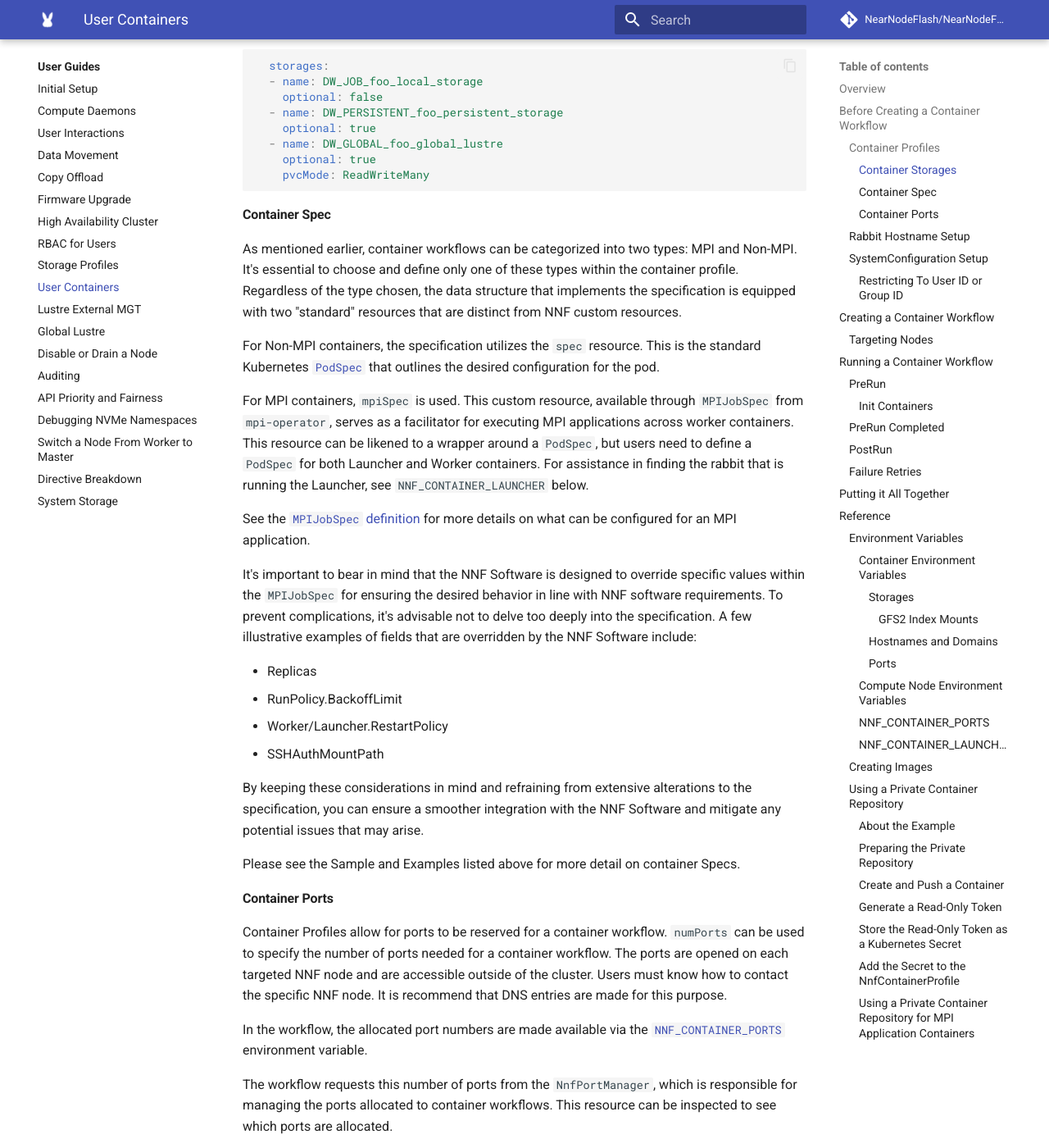
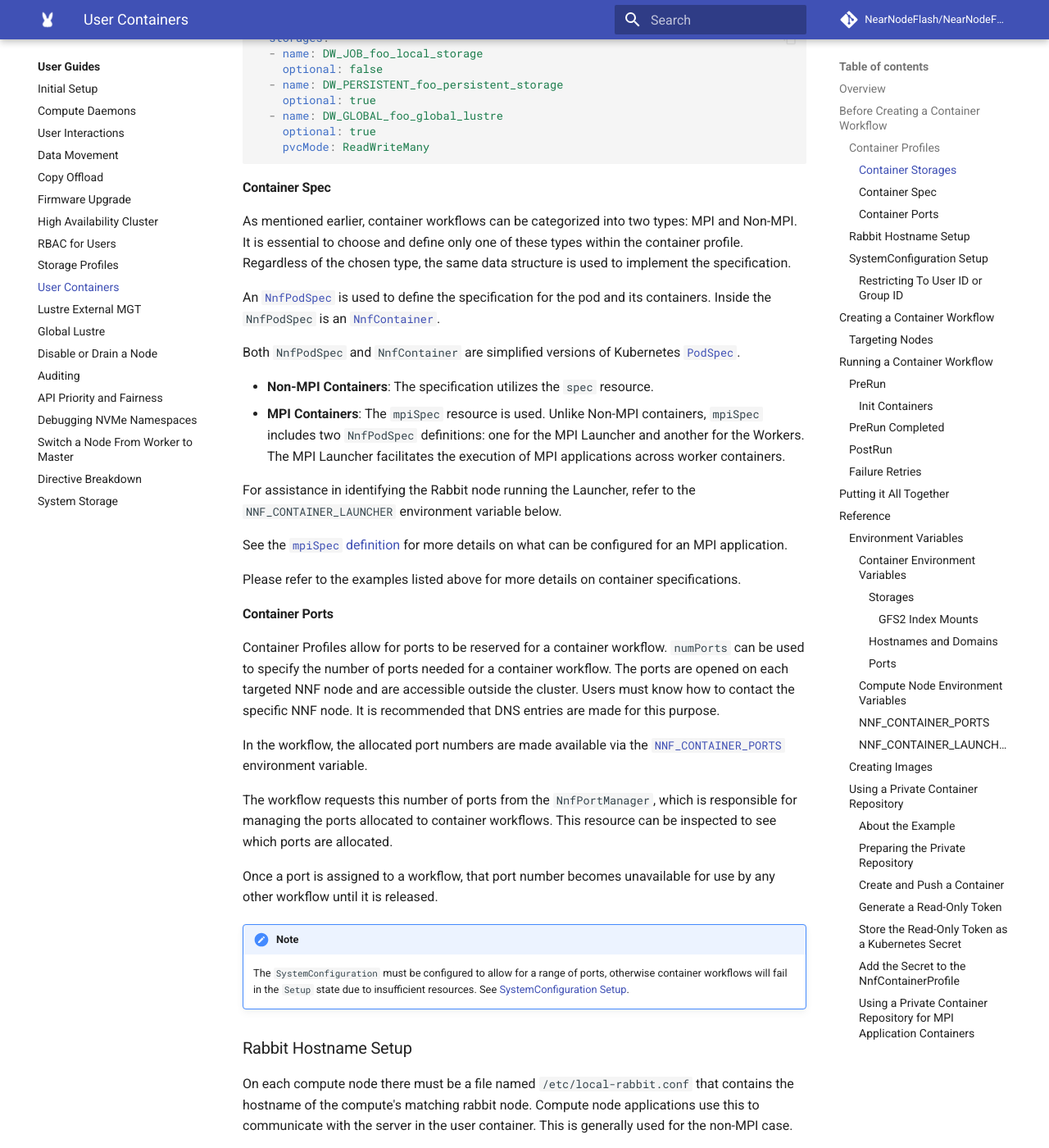
Before and after one commit to NearNodeFlash/NearNodeFlash.github.io, an MkDocs documentation site: the page built from docs/guides/user-containers/readme.md, in a window 1280 px wide and 1400 px high, scrolled down 2480 px. Shown: the whole window at 82% size. Built offline with MkDocs 1.6.1 and Material for MkDocs 9.7.7, drawn with Linux system fonts in a browser that asks for light colours; comment, search, counter and statistics services are not loaded; the version menu is left out; some of the changed text lies outside the part shown.

Commit message:
Update for NnfPodSpec
Signed-off-by: Blake Devcich <blake.devcich@hpe.com>

````diff
--- a/docs/guides/user-containers/readme.md
+++ b/docs/guides/user-containers/readme.md
@@ -52,13 +52,12 @@ The next few subsections provide an overview of the primary components comprisin
 aspects, they don't encompass every single detail. For an in-depth understanding of the capabilities
 offered by container profiles, we recommend referring to the following resources:
 
-- [Type definition](https://github.com/NearNodeFlash/nnf-sos/blob/master/api/v1alpha6/nnfcontainerprofile_types.go#L35) for `NnfContainerProfile`
-- [Sample](https://github.com/NearNodeFlash/nnf-sos/blob/master/config/samples/nnf_v1alpha6_nnfcontainerprofile.yaml) for `NnfContainerProfile`
-- [Online Examples](https://github.com/NearNodeFlash/nnf-sos/blob/master/config/examples/nnf_nnfcontainerprofiles.yaml) for `NnfContainerProfile` (same as `kubectl get` above)
+- [Type definition](https://github.com/NearNodeFlash/nnf-sos/blob/master/api/v1alpha7/nnfcontainerprofile_types.go#L36) for `NnfContainerProfile`
+- [Examples](https://github.com/NearNodeFlash/nnf-sos/blob/master/config/examples/nnf_nnfcontainerprofiles.yaml) for `NnfContainerProfile` (same as `kubectl get` above)
 
 #### Container Storages
 
-The `Storages` defined in the profile allow NNF filesystems to be made available inside of the
+The `Storages` defined in the profile allow NNF filesystems to be made available inside the
 container. These storages need to be referenced in the container workflow unless they are marked as
 optional.
 
@@ -108,47 +107,38 @@ Example:
 
 #### Container Spec
 
-As mentioned earlier, container workflows can be categorized into two types: MPI and Non-MPI. It's
+As mentioned earlier, container workflows can be categorized into two types: MPI and Non-MPI. It is
 essential to choose and define only one of these types within the container profile. Regardless of
-the type chosen, the data structure that implements the specification is equipped with two
-"standard" resources that are distinct from NNF custom resources.
+the chosen type, the same data structure is used to implement the specification.
 
-For Non-MPI containers, the specification utilizes the `spec` resource. This is the standard
-Kubernetes
-[`PodSpec`](https://kubernetes.io/docs/reference/kubernetes-api/workload-resources/pod-v1/#PodSpec)
-that outlines the desired configuration for the pod.
+An
+[`NnfPodSpec`](https://github.com/NearNodeFlash/nnf-sos/blob/master/api/v1alpha7/nnfcontainerprofile_types.go#L93)
+is used to define the specification for the pod and its containers. Inside the `NnfPodSpec` is an
+[`NnfContainer`](https://github.com/NearNodeFlash/nnf-sos/blob/master/api/v1alpha7/nnfcontainerprofile_types.go#L145).
 
-For MPI containers, `mpiSpec` is used. This custom resource, available through `MPIJobSpec` from
-`mpi-operator`, serves as a facilitator for executing MPI applications across worker containers.
-This resource can be likened to a wrapper around a `PodSpec`, but users need to define a `PodSpec`
-for both Launcher and Worker containers. For assistance in finding the rabbit that is running the Launcher, see `NNF_CONTAINER_LAUNCHER` below.
+Both `NnfPodSpec` and `NnfContainer` are simplified versions of Kubernetes
+[`PodSpec`](https://kubernetes.io/docs/reference/kubernetes-api/workload-resources/pod-v1/#PodSpec).
 
-See the [`MPIJobSpec`
-definition](https://github.com/kubeflow/mpi-operator/blob/v0.4.0/pkg/apis/kubeflow/v2beta1/types.go#L137)
+- **Non-MPI Containers**: The specification utilizes the `spec` resource.
+- **MPI Containers**: The `mpiSpec` resource is used. Unlike Non-MPI containers, `mpiSpec` includes
+two `NnfPodSpec` definitions: one for the MPI Launcher and another for the Workers. The MPI Launcher
+facilitates the execution of MPI applications across worker containers.
+
+For assistance in identifying the Rabbit node running the Launcher, refer to the
+`NNF_CONTAINER_LAUNCHER` environment variable below.
+
+See the [`mpiSpec`
+definition](https://github.com/NearNodeFlash/nnf-sos/blob/master/api/v1alpha7/nnfcontainerprofile_types.go#L119)
 for more details on what can be configured for an MPI application.
 
-It's important to bear in mind that the NNF Software is designed to override specific values within
-the `MPIJobSpec` for ensuring the desired behavior in line with NNF software requirements. To
-prevent complications, it's advisable not to delve too deeply into the specification. A few
-illustrative examples of fields that are overridden by the NNF Software include:
-
-- Replicas
-- RunPolicy.BackoffLimit
-- Worker/Launcher.RestartPolicy
-- SSHAuthMountPath
-
-By keeping these considerations in mind and refraining from extensive alterations to the
-specification, you can ensure a smoother integration with the NNF Software and mitigate any
-potential issues that may arise.
-
-Please see the Sample and Examples listed above for more detail on container Specs.
+Please refer to the examples listed above for more details on container specifications.
 
 #### Container Ports
 
 Container Profiles allow for ports to be reserved for a container workflow. `numPorts` can be used
 to specify the number of ports needed for a container workflow. The ports are opened on each
-targeted NNF node and are accessible outside of the cluster. Users must know how to contact the
-specific NNF node. It is recommend that DNS entries are made for this purpose.
+targeted NNF node and are accessible outside the cluster. Users must know how to contact the
+specific NNF node. It is recommended that DNS entries are made for this purpose.
 
 In the workflow, the allocated port numbers are made available via the
 [`NNF_CONTAINER_PORTS`](#nnf_container_ports) environment variable.
@@ -243,9 +233,8 @@ data:
   storages:
   - name: DW_JOB_local_storage
     optional: false
-  template:
-    mpiSpec:
-      ...
+  mpiSpec:
+    ...
 ```
 
 The resulting container directive looks like this:
@@ -504,6 +493,14 @@ RABBIT=$(cat /etc/local-rabbit.conf)
 $RABBIT:$(NNF_CONTAINER_PORTS)
 ```
 
+Additionally, environment variables are also provided for each container defined in the container
+profile. These variables include the name of the container.
+
+```console
+$NNF_CONTAINER_PORTS_my_container_name
+$NNF_CONTAINER_PORTS_my_other_container_name
+```
+
 #### `NNF_CONTAINER_LAUNCHER`
 
 If the NNF Container Profile is using `mpiSpec`, then this environment variable provides the name of the rabbit that is running the MPI Launcher pod.
````
Also changed, not shown: other parts of docs/guides/user-containers/readme.md (+19 -29 lines), docs/guides/data-movement/readme.md (+2 -2 lines).
